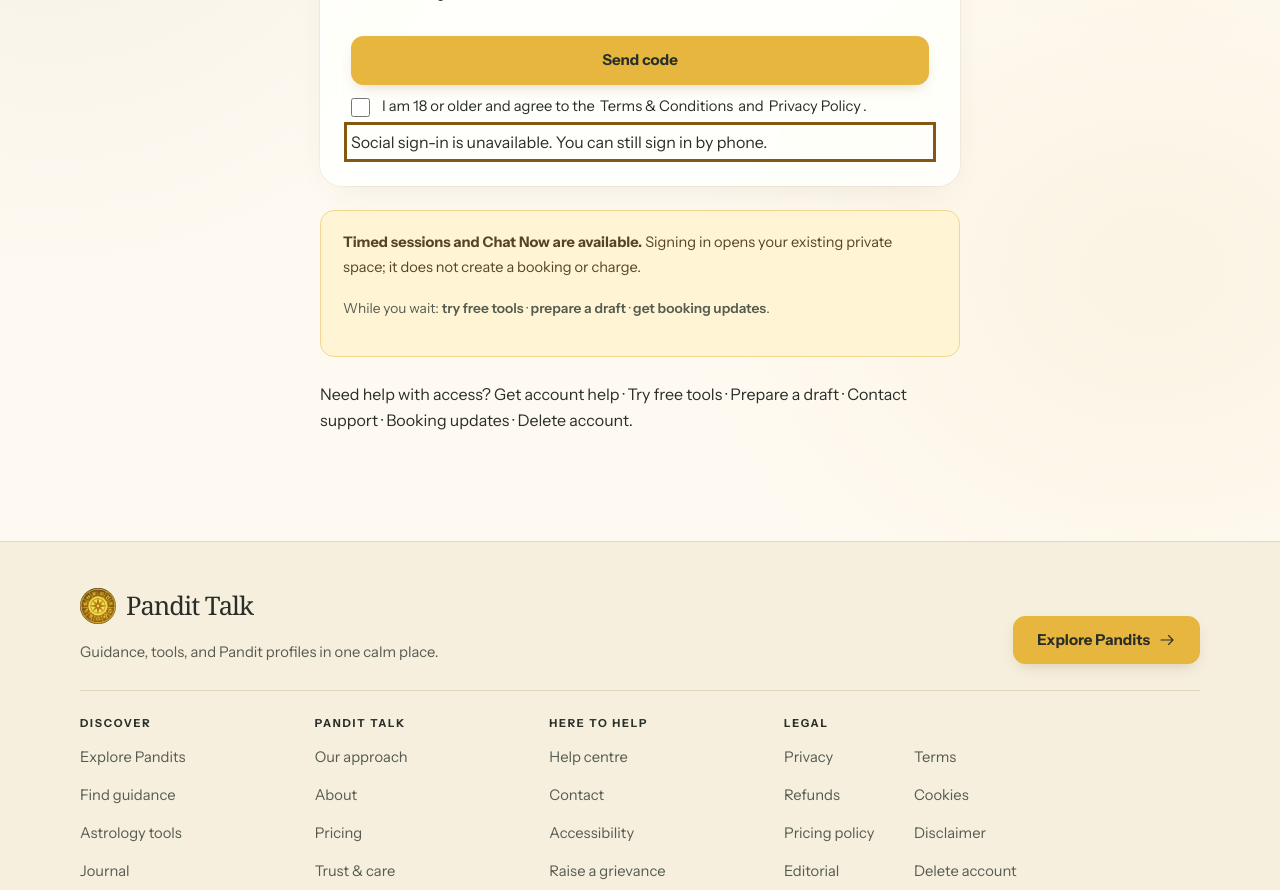
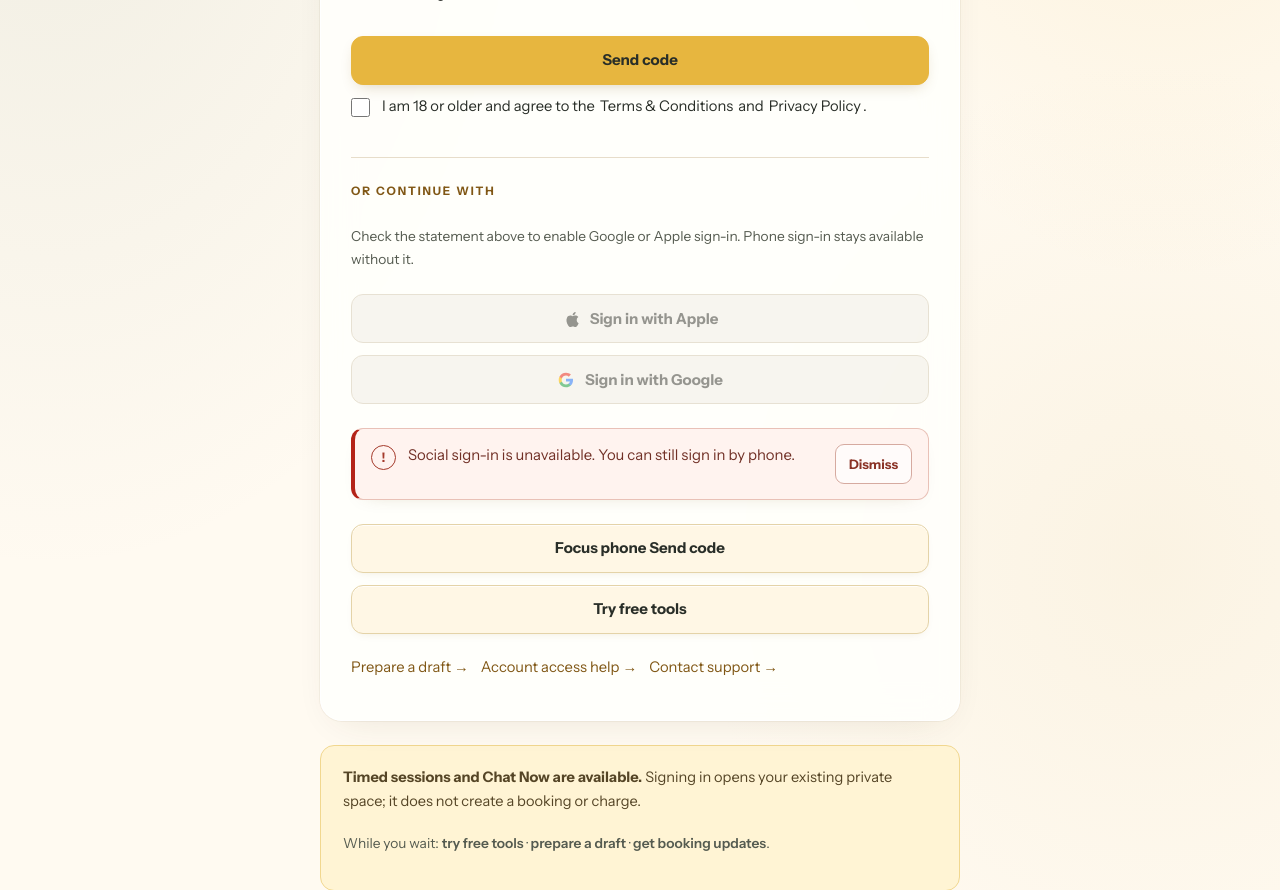
Before and after one commit to ij-roy/pandittalk, a Next.js app in the folder pandittalk-website/: page /login in a window 1280 px wide. Shown: the part 700-1590 px from the top of the page. Built offline with nearby package versions, Linux system fonts and the light colour scheme; no server answers.

Commit message:
ui: make session expiry notice dismissible

```diff
--- a/pandittalk-website/src/app/globals.css
+++ b/pandittalk-website/src/app/globals.css
@@ -352,6 +352,16 @@ input.sr-only,select.sr-only,textarea.sr-only { width:1px !important; min-width:
 .check input { flex-shrink:0; margin:4px 0 0 }
 .check span { min-width:0 }
 .auth-consent-required { color:#b42318; font-weight:750; margin-inline-start:4px }
+.auth-message { display:grid; grid-template-columns:auto minmax(0,1fr) auto; align-items:start; gap:12px; width:100%; min-width:0; padding:15px 16px; border:1px solid #e2c875; border-inline-start:4px solid var(--brand-gold-deep); border-radius:12px; background:#fff8e6; color:#5d4825; box-shadow:0 7px 20px -16px rgba(101,70,15,.34) }
+.auth-message:focus { outline:none }
+.auth-message-icon { display:inline-flex; align-items:center; justify-content:center; width:25px; height:25px; margin-top:1px; border:1px solid currentColor; border-radius:50%; color:var(--brand-gold-deep); font-size:.8rem; font-weight:800; line-height:1 }
+.auth-message-copy { min-width:0; margin:0; font-size:.93rem; line-height:1.55; overflow-wrap:anywhere }
+.auth-message-dismiss { display:inline-flex; align-items:center; justify-content:center; min-height:40px; padding:8px 13px; border:1px solid #d5b967; border-radius:9px; background:rgba(255,255,255,.68); color:var(--brand-gold-deep); font-size:.82rem; font-weight:700; line-height:1.2; white-space:nowrap; box-shadow:none }
+.auth-message-dismiss:hover { background:#fff; border-color:var(--brand-gold-deep); color:var(--brand-gold-deep) }
+.auth-message-error { border-color:#e9c1b7; border-inline-start-color:#b42318; background:#fff3ef; color:#713026 }
+.auth-message-error .auth-message-icon { color:#a43a2b }
+.auth-message-error .auth-message-dismiss { border-color:#d6aaa0; color:#8a3225 }
+.auth-message-error .auth-message-dismiss:hover { border-color:#a43a2b; color:#8a3225 }
 .social-provider-button[aria-disabled="true"] { background:#f3f0e8!important; color:#55544d!important; border-color:#d9cfba!important; box-shadow:none!important; cursor:pointer }
 .social-provider-button[aria-disabled="true"]:hover { background:#ece7db!important; border-color:#c4baa5!important; color:#34342f!important }
 .auth-page { max-width:720px }
@@ -364,10 +374,11 @@ input.sr-only,select.sr-only,textarea.sr-only { width:1px !important; min-width:
 .phone-prefix { display:inline-flex; align-items:center; padding:0 12px; background:#fff2ce; color:var(--muted); font-weight:600; border-right:1px solid #eadcb5 }
 .check a { display:inline; padding:4px 2px; text-underline-offset:3px }
 .auth-page .text-link, .auth-page .button { min-height:44px; display:inline-flex; align-items:center }
-.social-google-slot { display:flex; align-items:center; width:100%; min-height:44px; min-width:0 }
+.social-google-slot { display:flex; align-items:center; width:100%; min-height:49px; min-width:0 }
 .social-google-placeholder { width:100%!important; max-width:100% }
-.social-google-widget { display:flex; align-items:center; width:100%; min-height:44px; min-width:0 }
-.social-provider-button { width:100%!important; height:auto!important; min-height:48px!important; gap:9px }
+.social-google-widget { display:flex; align-items:center; width:100%; min-height:49px; min-width:0 }
+.social-provider-button { width:100%!important; height:auto!important; min-height:49px!important; gap:9px }
+.social-provider-button:not([aria-disabled="true"]) { background:var(--brand-gold-pale)!important; border-color:#e4d3a8!important; box-shadow:inset 0 1px 0 rgba(255,255,255,.8),0 4px 12px -8px rgba(125,86,0,.24)!important }
 .social-brand-icon { width:18px; height:18px; flex:0 0 18px; max-width:none }
 .social-google-widget > div { width:100%!important; min-width:0!important; flex:1 1 100%!important }
 .social-google-widget [role="button"] { width:100%!important; max-width:none!important; height:49px!important; min-height:49px!important; display:flex!important; align-items:center!important; justify-content:center!important; gap:9px!important; padding:12px 23px!important; border:1px solid #e4d3a8!important; border-radius:12px!important; background:var(--brand-gold-pale)!important; color:var(--ink)!important; box-shadow:inset 0 1px 0 rgba(255,255,255,.8),0 4px 12px -8px rgba(125,86,0,.24)!important; font-family:inherit!important; font-size:.94rem!important; font-weight:650!important; line-height:1.5!important }
@@ -830,6 +841,8 @@ input.sr-only,select.sr-only,textarea.sr-only { width:1px !important; min-width:
 
 @media(max-width:680px) {
   .home-page .section { padding:46px 0 }
+  .auth-message { grid-template-columns:auto minmax(0,1fr); gap:10px }
+  .auth-message-dismiss { grid-column:2; justify-self:start; min-height:40px }
   .home-section-intro { margin-bottom:24px }
   .home-page .hero { padding:12px 0 38px }
   .hero-aurora { inset:-16px 0 18%; opacity:.76; border-radius:30px }
--- a/pandittalk-website/src/features/auth/AuthForm.tsx
+++ b/pandittalk-website/src/features/auth/AuthForm.tsx
@@ -8,6 +8,7 @@ import { SocialSignIn } from './SocialSignIn';
 
 type AuthResult = { needsPhone?: boolean; pendingToken?: string; hasProfile?: boolean };
 type Action = 'request-otp' | 'verify-otp' | 'complete-social';
+type MessageTone = 'status' | 'alert';
 
 export function AuthForm() {
   const [phone, setPhone] = useState('');
@@ -19,6 +20,7 @@ export function AuthForm() {
   const [busy, setBusy] = useState(false);
   const [message, setMessage] = useState('');
   const [failed, setFailed] = useState(false);
+  const [messageTone, setMessageTone] = useState<MessageTone>('status');
   const [pending, setPending] = useState<string>();
   const [retryAt, setRetryAt] = useState<Partial<Record<Action, number>>>({});
   const [now, setNow] = useState(0);
@@ -26,7 +28,7 @@ export function AuthForm() {
   const otpRef = useRef<HTMLInputElement>(null);
   const phoneRef = useRef<HTMLInputElement>(null);
   const socialConsentRef = useRef<HTMLInputElement>(null);
-  const messageRef = useRef<HTMLParagraphElement>(null);
+  const messageRef = useRef<HTMLDivElement>(null);
   const socialConsentToastTimer = useRef<number | null>(null);
   const action = sent ? pending ? 'complete-social' : 'verify-otp' : 'request-otp';
   const secondsLeft = (target: Action) => Math.max(0, Math.ceil(((retryAt[target] || 0) - now) / 1000));
@@ -41,8 +43,9 @@ export function AuthForm() {
     return destination;
   })();
 
-  function announce(note: string, isError = false) {
+  function announce(note: string, isError = false, tone: MessageTone = isError ? 'alert' : 'status') {
     setFailed(isError);
+    setMessageTone(tone);
     setMessage(note);
     requestAnimationFrame(() => messageRef.current?.focus());
   }
@@ -74,8 +77,16 @@ export function AuthForm() {
     setOtp('');
     setPending(undefined);
     setFailed(false);
+    setMessageTone('status');
     setMessage(note);
     requestAnimationFrame(() => (note ? messageRef.current : phoneRef.current)?.focus());
+  }
+
+  function dismissMessage() {
+    setMessage('');
+    setFailed(false);
+    setMessageTone('status');
+    requestAnimationFrame(() => (sent ? otpRef.current : phoneRef.current)?.focus());
   }
 
   useEffect(() => {
@@ -86,7 +97,7 @@ export function AuthForm() {
     } else if (params.get('reason') === 'reauth') {
       announce('For your security, sign in again to continue with this sensitive action.');
     } else if (params.get('reason') === 'session') {
-      announce('Your session ended or expired. Sign in again to continue — no new booking or charge is created by signing in.');
+      announce('Your session ended or expired. Sign in again to continue — no new booking or charge is created by signing in.', false, 'alert');
     }
   }, []);
   useEffect(() => {
@@ -134,6 +145,7 @@ export function AuthForm() {
     if (Date.now() < (retryAt[target] || 0)) return;
     setBusy(true);
     setMessage('');
+      setMessageTone('status');
     try {
       const response = await fetch(`/api/auth/${target}`, {
         method: 'POST',
@@ -159,6 +171,7 @@ export function AuthForm() {
         }
         const apiNote = typeof result.message === 'string' ? result.message.trim() : '';
         const smsSkipped = /not sent|allowlisted|test number/i.test(apiNote);
+        setMessageTone('status');
         setMessage(smsSkipped
           ? `${apiNote}. Enter the four-digit test code below when your environment provides one. Signing in does not create a booking or charge your wallet.`
           : wasResend
@@ -182,13 +195,9 @@ export function AuthForm() {
     <h1>{pending ? 'One more step.' : sent ? 'Enter your code.' : 'Sign in to your private space.'}</h1>
     <p className="lede">{pending ? 'Link your Indian mobile number to keep your wallet, bookings and reports together.' : sent ? 'We sent a four-digit code to your phone. It usually arrives within a minute and expires after a few minutes — use Resend if it stops working.' : 'Use the same account as the app. Your profile, wallet and reports stay together.'}</p>
     {destination !== '/home' && (
-      <p className="notice" role="status" tabIndex={-1} onKeyDown={event => {
-        if (event.key !== 'Escape') return;
-        event.preventDefault();
-        (event.currentTarget as HTMLElement).blur();
-      }}>
-        After you sign in, we will bring you back to <strong>{destinationLabel}</strong>. That return never creates a new booking or recharge. Press Escape to leave this notice. Consent never blocks Send code.
-      </p>
+      <aside className="notice auth-return-notice" role="status" aria-label="Sign-in destination">
+        After you sign in, we will bring you back to <strong>{destinationLabel}</strong>. That return never creates a new booking or recharge. Consent never blocks Send code.
+      </aside>
     )}
     <div className="panel auth-panel">
       <form className="stack" aria-busy={busy} onSubmit={event => { event.preventDefault(); void submit(action); }}>
@@ -217,13 +226,15 @@ export function AuthForm() {
         }} aria-describedby={failed && message ? 'otp-help auth-message' : 'otp-help'} aria-invalid={failed ? true : undefined} /><small id="otp-help">Type the code from your SMS. Codes usually expire in a few minutes — use Resend if yours stops working. Pandit Talk staff will never ask for this code.</small></label>}
         {(sent || !!pending) && <label className="check"><input type="checkbox" checked={consent} disabled={busy} onChange={event => setConsent(event.target.checked)} required={action !== 'request-otp'} aria-describedby={!consent ? 'auth-consent-help' : undefined} /><span>I am 18 or older and agree to the <span className="sr-only" id="auth-legal-otp-hint">Arrow keys move between Terms and Privacy. Escape blurs. Consent never blocks Send code.</span><LinkKeyboardGroup as="span" aria-label="Sign-in legal links" aria-describedby="auth-legal-otp-hint"><Link href="/terms-and-conditions" target="_blank" rel="noopener noreferrer">Terms &amp; Conditions<span className="sr-only"> (opens in a new tab)</span></Link> and <Link href="/privacy" target="_blank" rel="noopener noreferrer">Privacy Policy<span className="sr-only"> (opens in a new tab)</span></Link></LinkKeyboardGroup>.</span></label>}
         {(sent || !!pending) && !consent && <p className="expert-meta" id="auth-consent-help">Accept the statement above to verify. Sending or resending a code does not require this yet.</p>}
-        {message && <p id="auth-message" ref={messageRef} tabIndex={-1} className={failed ? 'error' : 'notice'} role={failed ? 'alert' : 'status'} aria-live={failed ? 'assertive' : 'polite'} onKeyDown={event => {
+        {message && <div id="auth-message" ref={messageRef} tabIndex={-1} className={`auth-message ${failed ? 'auth-message-error' : messageTone === 'alert' ? 'auth-message-alert' : 'auth-message-status'}`} role={failed || messageTone === 'alert' ? 'alert' : 'status'} aria-live={failed || messageTone === 'alert' ? 'assertive' : 'polite'} aria-atomic="true" onKeyDown={event => {
           if (event.key !== 'Escape' || !message) return;
           event.preventDefault();
-          setMessage('');
-          setFailed(false);
-          requestAnimationFrame(() => (sent ? otpRef.current : phoneRef.current)?.focus());
-        }}>{message} Press Escape to dismiss.</p>}
+          dismissMessage();
+        }}>
+          <span className="auth-message-icon" aria-hidden="true">{failed || messageTone === 'alert' ? '!' : 'i'}</span>
+          <p className="auth-message-copy">{message}</p>
+          <button type="button" className="auth-message-dismiss" onClick={dismissMessage}>Dismiss<span className="sr-only"> sign-in message</span></button>
+        </div>}
         {failed && message && (
           <>
             <p className="sr-only" id="auth-error-recovery-hint">Arrow keys move between Resend, different number, account help, free tools, draft and support after a sign-in error. Escape blurs. Consent never blocks Send code. Skip remains site-content.</p>
--- a/pandittalk-website/src/features/auth/SocialSignIn.tsx
+++ b/pandittalk-website/src/features/auth/SocialSignIn.tsx
@@ -37,7 +37,7 @@ export function SocialSignIn({ consent, disabled = false, onResult, onConsentReq
   const [failed, setFailed] = useState(false);
   const [busy, setBusy] = useState(false);
   const googleBox = useRef<HTMLDivElement>(null);
-  const messageRef = useRef<HTMLParagraphElement>(null);
+  const messageRef = useRef<HTMLDivElement>(null);
   const consentRef = useRef(consent);
   useEffect(() => { consentRef.current = consent; }, [consent]);
 
@@ -51,6 +51,40 @@ export function SocialSignIn({ consent, disabled = false, onResult, onConsentReq
       node.focus({ preventScroll: true });
       node.scrollIntoView({ behavior: reduce ? 'auto' : 'smooth', block: 'nearest' });
     });
+  }
+
+  function dismissMessage() {
+    setMessage('');
+    setFailed(false);
+    requestAnimationFrame(() => {
+      if (!consent) {
+        document.querySelector<HTMLInputElement>('.auth-panel input[type="checkbox"]')?.focus();
+        return;
+      }
+      const apple = document.querySelector<HTMLButtonElement>('.auth-panel .actions button.secondary');
+      if (apple && !apple.disabled) apple.focus();
+    });
+  }
+
+  function renderMessage() {
+    if (!message) return null;
+    return <div
+      ref={messageRef}
+      tabIndex={-1}
+      className={`auth-message ${failed ? 'auth-message-error' : 'auth-message-status'}`}
+      role={failed ? 'alert' : 'status'}
+      aria-live={failed ? 'assertive' : 'polite'}
+      aria-atomic="true"
+      onKeyDown={event => {
+        if (event.key !== 'Escape') return;
+        event.preventDefault();
+        dismissMessage();
+      }}
+    >
+      <span className="auth-message-icon" aria-hidden="true">{failed ? '!' : 'i'}</span>
+      <p className="auth-message-copy">{message}</p>
+      <button type="button" className="auth-message-dismiss" onClick={dismissMessage}>Dismiss<span className="sr-only"> sign-in message</span></button>
+    </div>;
   }
 
   useEffect(() => {
@@ -139,44 +173,25 @@ export function SocialSignIn({ consent, disabled = false, onResult, onConsentReq
 
   const hasGoogle = !!config?.googleClientId;
   const hasApple = !!config?.appleClientId && !!config?.appleRedirectUri;
-  if (!hasGoogle && !hasApple) return message ? <p role={failed ? 'alert' : 'status'} tabIndex={-1} ref={messageRef}>{message}</p> : null;
+  const providerHint = config === undefined
+    ? 'Check the statement above to enable Google or Apple sign-in. Phone sign-in stays available without it.'
+    : hasGoogle || hasApple
+      ? 'Check the statement above to enable Google or Apple sign-in. Phone sign-in stays available without it.'
+      : 'Browser sign-in is not configured yet. Phone sign-in stays available.';
   return <div className="stack" aria-busy={busy || undefined}>
     <p className="eyebrow">Or continue with</p>
+    <p className="expert-meta" id="social-provider-help">{providerHint}</p>
     <p className="sr-only" id="social-keys-hint">Arrow keys move between Google and Apple sign-in when shown. Escape blurs.</p>
     <LinkKeyboardGroup className="actions" aria-label="Social sign-in options" aria-describedby="social-keys-hint">
-      {hasApple && <button type="button" data-provider="apple" className="button secondary social-provider-button" disabled={busy || disabled} aria-disabled={!consent || undefined} aria-busy={busy || undefined} onClick={() => void start('apple')}><AppleMark />{busy ? 'Signing in with Apple…' : 'Sign in with Apple'}</button>}
-      {hasGoogle && <div className="social-google-slot" data-provider="google">
-        {(!consent || disabled) && <button type="button" className="button secondary social-google-placeholder social-provider-button" disabled={busy || disabled} aria-disabled={!consent || disabled || busy || undefined} onClick={() => {
+      <button type="button" data-provider="apple" className="button secondary social-provider-button" disabled={busy || disabled || !consent || !hasApple} aria-disabled={!consent || disabled || !hasApple || busy || undefined} aria-busy={busy || undefined} title={!hasApple ? 'Apple sign-in is not configured on this website yet.' : undefined} onClick={() => void start('apple')}><AppleMark />{busy ? 'Signing in with Apple…' : 'Sign in with Apple'}</button>
+      <div className="social-google-slot" data-provider="google">
+        {(!consent || disabled || !hasGoogle) && <button type="button" className="button secondary social-google-placeholder social-provider-button" disabled={busy || disabled || !consent || !hasGoogle} aria-disabled={!consent || disabled || !hasGoogle || busy || undefined} title={!hasGoogle ? 'Google sign-in is not configured on this website yet.' : undefined} onClick={() => {
           if (!consent) onConsentRequired('google');
         }}><GoogleMark />Sign in with Google</button>}
-        <div ref={googleBox} className="social-google-widget" hidden={!consent || disabled} role="group" aria-label="Google sign-in" />
-      </div>}
+        <div ref={googleBox} className="social-google-widget" hidden={!consent || disabled || !hasGoogle} role="group" aria-label="Google sign-in" />
+      </div>
     </LinkKeyboardGroup>
-    {message ? (
-      <p
-        ref={messageRef}
-        tabIndex={-1}
-        className={failed ? 'error' : undefined}
-        role={failed ? 'alert' : 'status'}
-        aria-live={failed ? 'assertive' : 'polite'}
-        onKeyDown={event => {
-          if (event.key !== 'Escape' || !message) return;
-          event.preventDefault();
-          setMessage('');
-          setFailed(false);
-          requestAnimationFrame(() => {
-            if (!consent) {
-              document.querySelector<HTMLInputElement>('.auth-panel input[type="checkbox"]')?.focus();
-              return;
-            }
-            const apple = document.querySelector<HTMLButtonElement>('.auth-panel .actions button.secondary');
-            if (apple && !apple.disabled) apple.focus();
-          });
-        }}
-      >
-        {message} Press Escape to dismiss. Consent never blocks phone Send code.
-      </p>
-    ) : null}
+    {renderMessage()}
     {failed && message ? (
       <>
         <p className="sr-only" id="social-fail-hint">Arrow keys move between phone Send code focus, free tools and draft. Escape blurs. Consent never blocks Send code. Skip remains site-content.</p>
```
Also changed, not shown: 1 other file (tests, documents, lock files or other folders).
